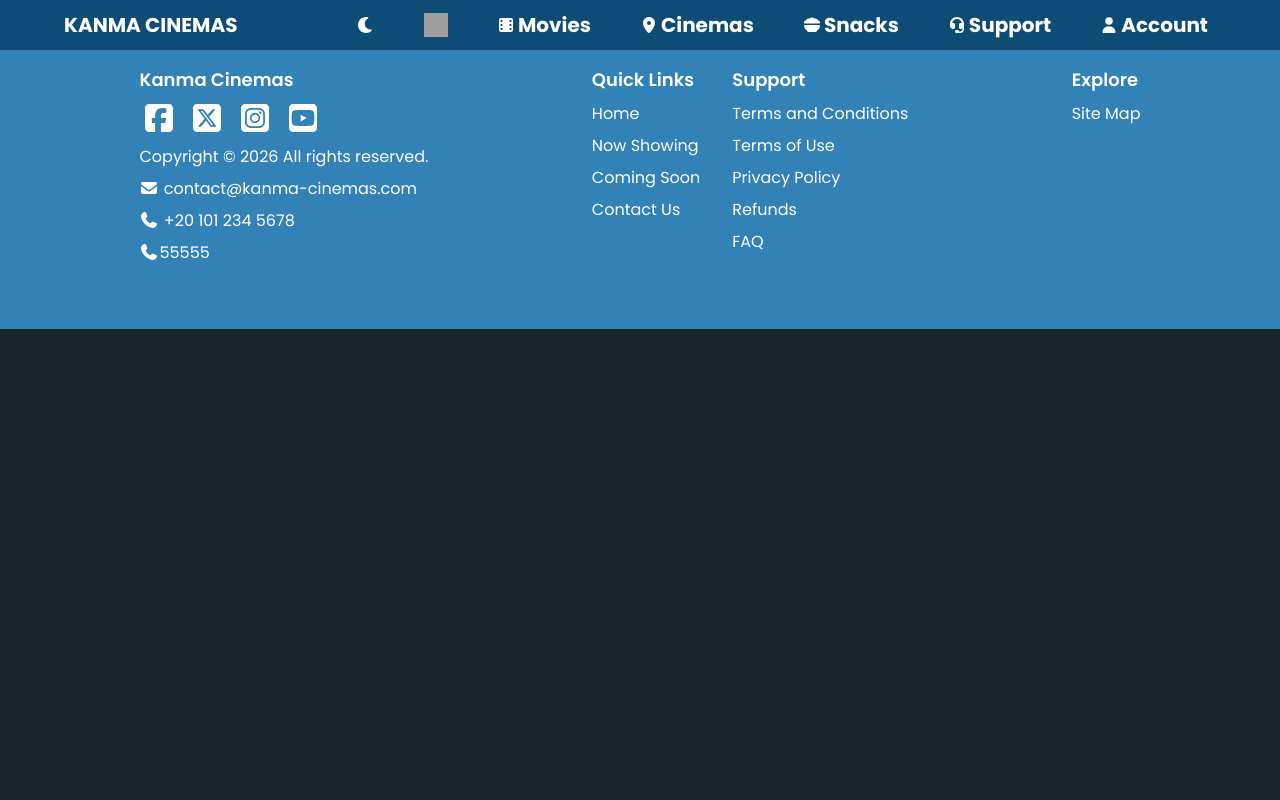
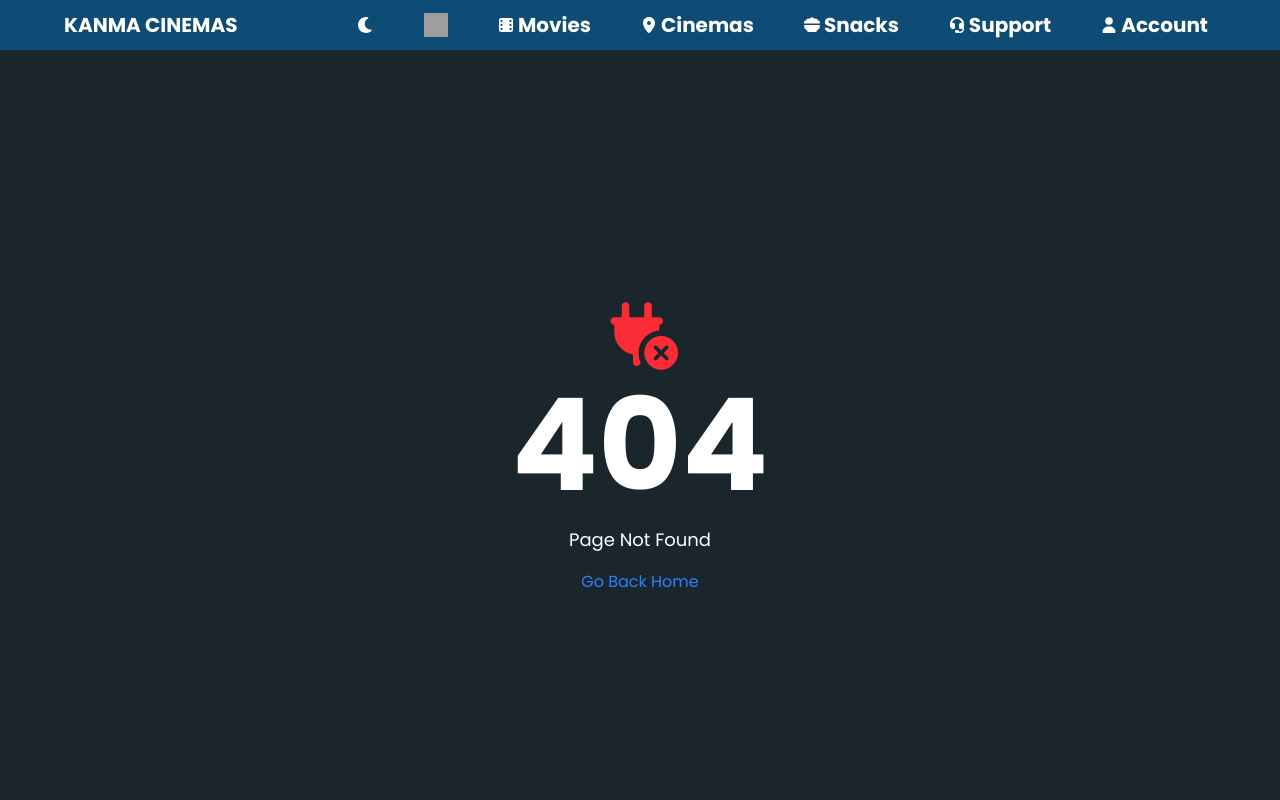
Before and after one commit to MythicalPlayz/Kanma, a React (Vite) app in the folder frontend/: page /404 in a window 1280 px wide. Shown: the top 800 px of the page. Built offline with nearby package versions, Linux system fonts and the light colour scheme; grey boxes are pictures that could not be loaded.

Commit message:
Add Error 404

```diff
--- a/frontend/src/App.jsx
+++ b/frontend/src/App.jsx
@@ -69,6 +69,7 @@ import Header from './components/Header/Header';
 import Home from './components/Home/Home';
 import { LanguageProvider } from './contexts/LanguageContext';
 import Footer from './components/Footer/Footer';
+import E404 from './components/E404/E404';
 
 
 
@@ -83,6 +84,8 @@ export default function App() {
         <Header/>
         <Routes>
           <Route path="/" element={<Home />} />
+          <Route path="/404" element={<E404 />} />
+          <Route path="*" element={<E404 />} />
           {/* <Route path="/about" element={<About />} /> */}
         </Routes>
         <Footer/>
--- /dev/null
+++ b/frontend/src/components/E404/E404.jsx
@@ -0,0 +1,16 @@
+import React from 'react';
+import styles from './E404.module.css';
+import { Link } from 'react-router-dom';
+import { FontAwesomeIcon } from '@fortawesome/react-fontawesome';
+import { faPlugCircleXmark } from '@fortawesome/free-solid-svg-icons';
+
+export default function E404() {
+  return (
+    <div className="w-full h-screen flex flex-col gap-4 items-center justify-center">
+      <FontAwesomeIcon icon={faPlugCircleXmark} className="text-red-500 text-6xl" />
+      <h2 className="text-9xl font-bold">404</h2>
+      <p className="text-lg">Page Not Found</p>
+      <Link to="/" className="text-blue-500 hover:underline">Go Back Home</Link>
+    </div>
+  );
+}
--- /dev/null
+++ b/frontend/src/components/E404/E404.module.css
@@ -0,0 +1 @@
+.E404 {}
```
